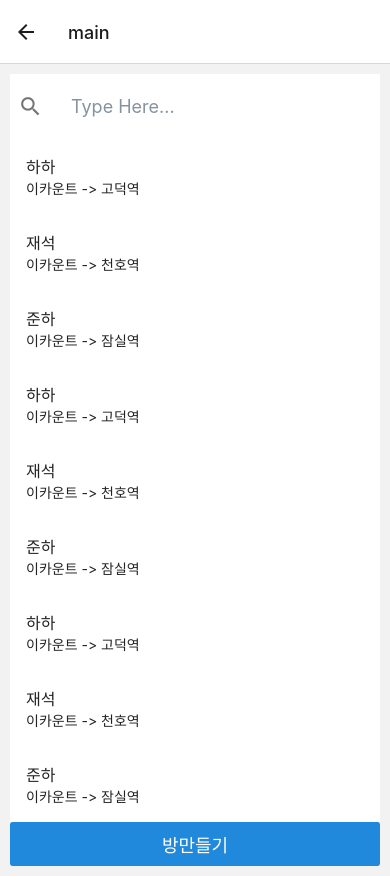
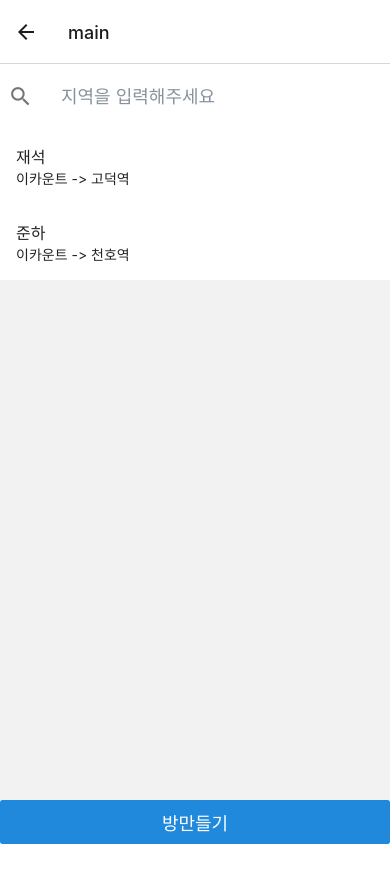
Before and after one commit to ECStudy/group_3, a React Native app in the folder front/: screen / in a window 390 px wide. Both pictures are taken after a click on the button "로그인". After the commit the page ends 844 px from the top, so only its background shows below. Built offline with nearby package versions, Linux system fonts and the light colour scheme.

Commit message:
add chat room

```diff
--- a/front/package.json
+++ b/front/package.json
@@ -18,7 +18,10 @@
     "react": "18.3.1",
     "react-native": "0.75.4",
     "react-native-gesture-handler": "^2.20.0",
-    "react-native-safe-area-context": "^4.11.1",
+    "react-native-get-random-values": "^1.11.0",
+    "react-native-gifted-chat": "^2.6.4",
+    "react-native-reanimated": "^3.16.1",
+    "react-native-safe-area-context": "^4.14.0",
     "react-native-screens": "^3.34.0",
     "react-native-vector-icons": "^10.2.0"
   },
--- a/front/src/constants/navigations.ts
+++ b/front/src/constants/navigations.ts
@@ -2,6 +2,7 @@ const navigations = {
   LOGIN: 'login',
   MAIN: 'main',
   CREATION_ROOM: 'creation_room',
+  CHAT: 'chat',
 } as const;
 
 export {navigations};
--- a/front/src/navigation/StackNavigator.tsx
+++ b/front/src/navigation/StackNavigator.tsx
@@ -3,11 +3,14 @@ import {navigations} from '../constants';
 import {createStackNavigator} from '@react-navigation/stack';
 import MainScreen from '../screens/MainScreen';
 import RoomCreationScreen from '../screens/RoomCreationScreen';
+import ChatScreen from '../screens/ChatScreen';
+import {RoomData} from '../sampleData';
 
 export type StackParamList = {
   [navigations.LOGIN]: undefined;
   [navigations.MAIN]: undefined;
   [navigations.CREATION_ROOM]: undefined;
+  [navigations.CHAT]: RoomData;
 };
 
 function StackNavigator() {
@@ -21,6 +24,7 @@ function StackNavigator() {
         name={navigations.CREATION_ROOM}
         component={RoomCreationScreen}
       />
+      <Stack.Screen name={navigations.CHAT} component={ChatScreen} />
     </Stack.Navigator>
   );
 }
--- /dev/null
+++ b/front/src/sampleData/index.ts
@@ -0,0 +1 @@
+export * from './roomData';
--- /dev/null
+++ b/front/src/sampleData/roomData.ts
@@ -0,0 +1,32 @@
+export interface RoomData {
+  room_id: string;
+  title: string;
+  sub_title: string;
+  chat_data: ChatMessage[];
+}
+
+export type ChatMessage = {
+  id: string;
+  text: string;
+  isSentByUser: boolean;
+};
+
+const room_data: RoomData[] = [
+  {
+    room_id: '1',
+    title: '재석',
+    sub_title: '이카운트 -> 고덕역',
+    chat_data: [{id: '재석', text: '안녕?', isSentByUser: false}],
+  },
+  {
+    room_id: '2',
+    title: '준하',
+    sub_title: '이카운트 -> 천호역',
+    chat_data: [
+      {id: '준하', text: '반가워?', isSentByUser: false},
+      {id: '형돈', text: '어쩔', isSentByUser: true},
+    ],
+  },
+];
+
+export {room_data};
--- /dev/null
+++ b/front/src/screens/ChatScreen.tsx
@@ -0,0 +1,123 @@
+import {StackScreenProps} from '@react-navigation/stack';
+import React, {useState} from 'react';
+import {
+  View,
+  Text,
+  TextInput,
+  Button,
+  FlatList,
+  StyleSheet,
+  SafeAreaView,
+  KeyboardAvoidingView,
+  Platform,
+  TouchableWithoutFeedback,
+  Keyboard,
+} from 'react-native';
+import {StackParamList} from '../navigation/StackNavigator';
+import {navigations} from '../constants';
+import {ChatMessage} from '../sampleData';
+
+type ChatScreenProps = StackScreenProps<
+  StackParamList,
+  typeof navigations.CHAT
+>;
+
+const ChatScreen = ({route}: ChatScreenProps) => {
+  const [message, setMessage] = useState<ChatMessage[]>(route.params.chat_data);
+  const [inputText, setInputText] = useState<string>('');
+  const sendMessage = () => {
+    if (inputText.trim()) {
+      const newMessage: ChatMessage = {
+        id: Date.now().toString(),
+        text: inputText,
+        isSentByUser: true,
+      };
+      setMessage([newMessage, ...message]);
+      setInputText('');
+    }
+  };
+
+  const renderMessageItem = ({item}: {item: ChatMessage}) => (
+    <View
+      style={[
+        styles.messageContainer,
+        item.isSentByUser ? styles.sentMessage : styles.receivedMessage, // 전송자에 따라 스타일 적용
+      ]}>
+      <Text style={styles.messageText}>{item.text}</Text>
+    </View>
+  );
+
+  return (
+    <SafeAreaView style={styles.container}>
+      <TouchableWithoutFeedback onPress={Keyboard.dismiss}>
+        <KeyboardAvoidingView
+          style={styles.container}
+          behavior={Platform.OS === 'ios' ? 'padding' : 'height'}
+          keyboardVerticalOffset={Platform.OS === 'ios' ? 100 : 0} // iOS 키보드 높이 보정
+        >
+          <FlatList
+            data={message}
+            renderItem={renderMessageItem}
+            keyExtractor={item => item.id}
+            inverted
+          />
+          <View style={styles.inputContainer}>
+            <TextInput
+              style={styles.input}
+              placeholder="메시지를 입력하세요"
+              value={inputText}
+              onChangeText={setInputText}
+              onSubmitEditing={sendMessage} // 엔터 키 입력 시 전송
+              blurOnSubmit={false} // 엔터 후 포커스 유지
+            />
+            <Button title="전송" onPress={sendMessage} />
+          </View>
+        </KeyboardAvoidingView>
+      </TouchableWithoutFeedback>
+    </SafeAreaView>
+  );
+};
+
+const styles = StyleSheet.create({
+  container: {
+    flex: 1,
+    backgroundColor: '#f5f5f5',
+  },
+  messageContainer: {
+    padding: 10,
+    borderRadius: 10,
+    marginVertical: 5,
+    alignSelf: 'flex-start',
+  },
+  messageText: {
+    fontSize: 16,
+  },
+  inputContainer: {
+    flexDirection: 'row',
+    alignItems: 'center',
+    padding: 10,
+    borderTopWidth: 1,
+    borderColor: '#ddd',
+    backgroundColor: 'white',
+  },
+  input: {
+    flex: 1,
+    padding: 10,
+    borderWidth: 1,
+    borderColor: '#ddd',
+    borderRadius: 10,
+    marginRight: 10,
+  },
+  sentMessage: {
+    backgroundColor: '#d9f7be',
+    alignSelf: 'flex-end', // 오른쪽 정렬
+    marginRight: '5%',
+  },
+  receivedMessage: {
+    backgroundColor: '#f0f0f0',
+    alignSelf: 'flex-start', // 왼쪽 정렬
+    marginLeft: '5%',
+  },
+});
+
+export default ChatScreen;
--- a/front/src/screens/LoginScreen.tsx
+++ b/front/src/screens/LoginScreen.tsx
@@ -1,5 +1,5 @@
 import {StackScreenProps} from '@react-navigation/stack';
-import React, {useState} from 'react';
+import React, {useCallback, useState} from 'react';
 import {SafeAreaView, StyleSheet, Text, View} from 'react-native';
 import {StackParamList} from '../navigation/StackNavigator';
 import {navigations} from '../constants';
@@ -15,16 +15,16 @@ function LoginScreen({navigation}: LoginScreenProps) {
   const [username, setUsername] = useState('');
   const [password, setPassword] = useState('');
 
-  const handleLogin = () => {
+  const handleLogin = useCallback(() => {
     // 로그인 처리 로직 추가
     console.log('Username:', username);
     console.log('Password:', password);
-  };
+  }, [password, username]);
 
-  const onPressLogin = () => {
+  const onPressLogin = useCallback(() => {
     handleLogin();
     navigation.navigate('main');
-  };
+  }, [handleLogin, navigation]);
 
   const onPressInviteCode = () => {};
 
--- a/front/src/screens/MainScreen.tsx
+++ b/front/src/screens/MainScreen.tsx
@@ -1,33 +1,30 @@
 import {StackScreenProps} from '@react-navigation/stack';
-import React, {useState} from 'react';
-import {StyleSheet, View} from 'react-native';
+import React, {useCallback, useState} from 'react';
+import {SafeAreaView, StyleSheet, View} from 'react-native';
 import {StackParamList} from '../navigation/StackNavigator';
 import {navigations} from '../constants';
 import {Button, SearchBar} from '@rneui/themed';
 import {ListItem} from '@rneui/themed';
 import {FlatList} from 'react-native-gesture-handler';
+import {room_data, RoomData} from '../sampleData';
 
 type MainScreenProps = StackScreenProps<
   StackParamList,
   typeof navigations.MAIN
 >;
-const list_data = [
-  {title: '하하', sub_title: '이카운트 -> 고덕역'},
-  {title: '재석', sub_title: '이카운트 -> 천호역'},
-  {title: '준하', sub_title: '이카운트 -> 잠실역'},
-  {title: '하하', sub_title: '이카운트 -> 고덕역'},
-  {title: '재석', sub_title: '이카운트 -> 천호역'},
-  {title: '준하', sub_title: '이카운트 -> 잠실역'},
-  {title: '하하', sub_title: '이카운트 -> 고덕역'},
-  {title: '재석', sub_title: '이카운트 -> 천호역'},
-  {title: '준하', sub_title: '이카운트 -> 잠실역'},
-];
 function MainScreen({navigation}: MainScreenProps) {
   const [search_value, setSearchValue] = useState('');
 
-  const updateSearch = (search: string) => {
+  const updateSearch = useCallback((search: string) => {
     setSearchValue(search);
-  };
+  }, []);
+
+  const onPressListItemContent = useCallback(
+    (item: RoomData) => {
+      navigation.navigate('chat', item);
+    },
+    [navigation],
+  );
 
   const onPressCreateRoom = () => {
     // 방만들기 버튼 클릭 시 처리 로직 추가
@@ -36,20 +33,23 @@ function MainScreen({navigation}: MainScreenProps) {
   };
 
   return (
-    <View style={styles.main_container}>
+    <SafeAreaView style={styles.main_container}>
       <SearchBar
-        placeholder="Type Here..."
+        placeholder="지역을 입력해주세요"
         onChangeText={updateSearch}
         value={search_value}
         platform={'android'}
       />
       <View style={styles.contents_container}>
         <FlatList
-          data={list_data}
+          data={room_data}
           renderItem={item => (
             <ListItem>
               <ListItem.Content>
-                <ListItem.Title>{item.item.title}</ListItem.Title>
+                <ListItem.Title
+                  onPress={() => onPressListItemContent(item.item)}>
+                  {item.item.title}
+                </ListItem.Title>
                 <ListItem.Subtitle>{item.item.sub_title}</ListItem.Subtitle>
               </ListItem.Content>
             </ListItem>
@@ -59,12 +59,11 @@ function MainScreen({navigation}: MainScreenProps) {
       <View style={styles.bottom_container}>
         <Button title={'방만들기'} onPress={onPressCreateRoom} />
       </View>
-    </View>
+    </SafeAreaView>
   );
 }
 const styles = StyleSheet.create({
   main_container: {
-    margin: 10,
     flex: 1,
     justifyContent: 'space-between',
   },
```
Also changed, not shown: 1 other file (tests, documents, lock files or other folders).
